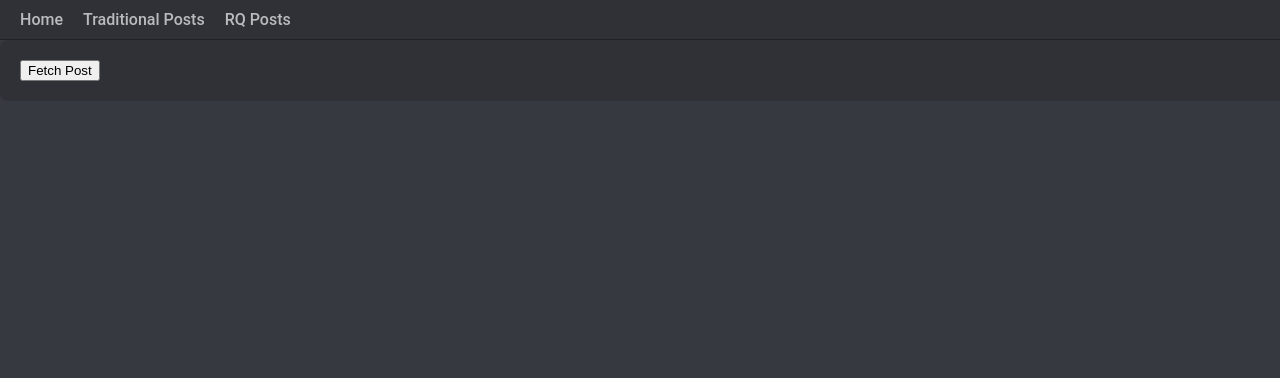
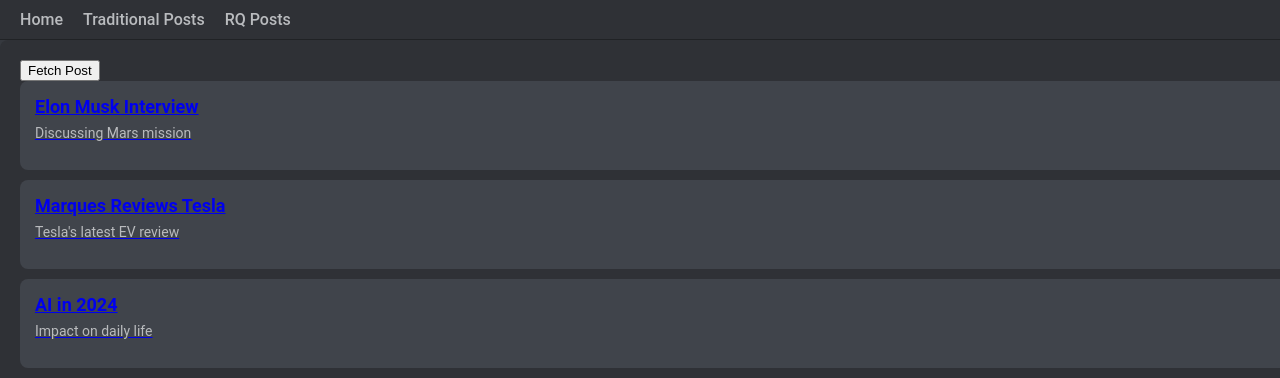
Before and after one commit to shvnsaha/react-query-revise, a React app: page /rq-posts in a window 1280 px wide. Shown: the top 378 px of the page. Built offline with nearby package versions, Linux system fonts and the light colour scheme; data requests are answered from the project's data file; the HTML template or start-up script is replaced by a standard one.

Commit message:
query by id

```diff
--- a/db.json
+++ b/db.json
@@ -1,29 +1,19 @@
 {
-    "post": [
+     "posts": [
         {
-            "id": 1,
-            "title": "Introduction to JSON 3",
-            "body": "JSON stands for JavaScript Object Notation. It is a lightweight data format used for storing and exchanging data."
+            "id": "1",
+            "title": "Elon Musk Interview",
+            "body": "Discussing Mars mission"
         },
         {
-            "id": 2,
-            "title": "Working with Arrays",
-            "body": "JSON arrays are used to store multiple values in a single variable. Each element can be an object, array, string, number, or boolean."
+            "id": "2",
+            "title": "Marques Reviews Tesla",
+            "body": "Tesla's latest EV review"
         },
         {
-            "id": 3,
-            "title": "Understanding Objects",
-            "body": "JSON objects are collections of key-value pairs. Each key is a string, and values can be any valid JSON type."
-        },
-        {
-            "id": 4,
-            "title": "Common Use Cases",
-            "body": "JSON is commonly used for APIs, configuration files, and data storage in web and mobile applications."
-        },
-        {
-            "id": 5,
-            "title": "Parsing and Stringifying",
-            "body": "In JavaScript, you can convert JSON strings into objects using JSON.parse() and convert objects back into JSON using JSON.stringify()."
+            "id": "3",
+            "title": "AI in 2024",
+            "body": "Impact on daily life"
         }
     ],
     "todos": [
--- a/src/App.jsx
+++ b/src/App.jsx
@@ -3,6 +3,7 @@
 import Home from "./pages/Home"
 import PostRQ from "./components/PostRQ"
 import './App.css';
+import PostDetails from "./pages/PostDetails";
 
 
 function App() {
@@ -28,7 +29,7 @@
           <Routes>
             <Route exact path='/' element={<Home />} />
             <Route exact path='/posts' element={<PostsTraditional />} />
-            {/* <Route exact path='/posts/:postId' element={<PostDetails />} /> */}
+            <Route exact path='/posts/:postId' element={<PostDetails />} />
             <Route exact path='/rq-posts' element={<PostRQ />} />
 
           </Routes>
--- a/src/components/PostRQ.jsx
+++ b/src/components/PostRQ.jsx
@@ -1,21 +1,22 @@
 import React from 'react';
 import { useQuery } from '@tanstack/react-query';
 import axios from 'axios';
+import { Link } from 'react-router-dom';
 
 const PostRQ = () => {
 
-    const { data, isLoading, isError, error ,isFetching,refetch} = useQuery({
+    const { data, isLoading, isError, error, isFetching, refetch } = useQuery({
         queryKey: ['posts'],
         queryFn: () => {
-            return axios.get('http://localhost:4000/post');
+            return axios.get('http://localhost:4000/posts');
         },
         // staleTime: 30000,
         // refetchInterval: 1000,
         // refetchIntervalInBackground: true,
-        enabled: false
+        enabled: true
     })
 
-    console.log(isLoading,isFetching);
+    // console.log(isLoading, isFetching);
 
     if (isLoading) {
         return <div>Page is Loading</div>
@@ -31,10 +32,12 @@
             <button onClick={refetch}>Fetch Post</button>
             {
                 data?.data.map(post => (
-                    <div className="post-item" key={post.id}>
-                        <h3 className="post-title">{post.title}</h3>
-                        <p className="post-body">{post.body}</p>
-                    </div>
+                    <Link to={`/posts/${post.id}`}>
+                        <div className="post-item" key={post.id}>
+                            <h3 className="post-title">{post.title}</h3>
+                            <p className="post-body">{post.body}</p>
+                        </div>
+                    </Link>
                 ))
             }
         </div>
--- /dev/null
+++ b/src/pages/PostDetails.jsx
@@ -0,0 +1,37 @@
+import { useQuery } from '@tanstack/react-query';
+import axios from 'axios';
+import React from 'react';
+import { useParams } from 'react-router-dom';
+
+const fetchPostDetails = async(postId) =>{
+    return axios.get(`http://localhost:4000/posts/${postId}`)
+}
+
+const PostDetails = () => {
+
+    const {postId} = useParams();
+    console.log(postId);
+    const {data, isLoading, isError, error, isFetching, refetch} = useQuery({
+        queryKey:["posts",postId],
+        queryFn:()=>fetchPostDetails(postId)
+
+    })
+
+       if (isLoading) {
+        return <div>Page is Loading</div>
+    }
+    if (isError) {
+        return <div>{error.message} </div>
+    }
+
+    const {title,body} = data?.data || {}
+
+    return (
+        <div className='post-details-container'>
+            <div className='post-details-title'>{title}</div>
+            <div className='post-details-body'>{body}</div>
+        </div>
+    );
+};
+
+export default PostDetails;
```
